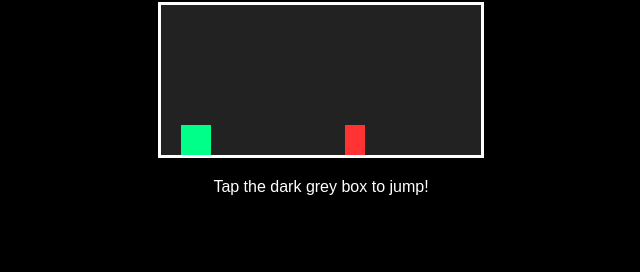
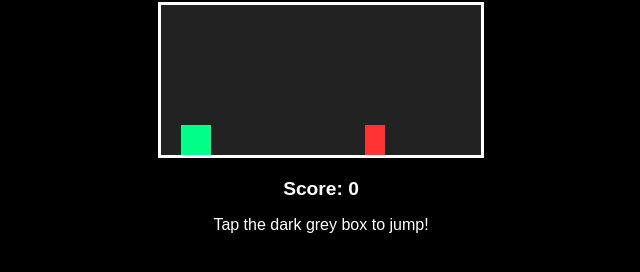
Before and after one commit to rubi1011suraj-coder/yourusername.github.io, a plain HTML site: page index.html in a window 1280 px wide. Shown: the part 98-370 px from the top of the page, without its empty margins (319-959 px from the left). Drawn offline with Linux system fonts and the light colour scheme.

Commit message:
Update index.html

```diff
--- a/index.html
+++ b/index.html
@@ -5,7 +5,6 @@
     <meta name="viewport" content="width=device-width, initial-scale=1.0">
     <title>Free Games</title>
     <style>
-        /* CSS: This handles how everything looks */
         body {
             background-color: #000000;
             color: #ffffff;
@@ -16,7 +15,7 @@
         }
 
         #game-box {
-            width: 320px; /* Small fixed width so it perfectly fits any mobile screen */
+            width: 320px;
             height: 150px;
             background-color: #222222;
             position: relative;
@@ -29,7 +28,7 @@
         #dino {
             width: 30px;
             height: 30px;
-            background-color: #00ff88; /* Bright neon green */
+            background-color: #00ff88;
             position: absolute;
             bottom: 0;
             left: 20px;
@@ -39,13 +38,12 @@
         #cactus {
             width: 20px;
             height: 30px;
-            background-color: #ff3333; /* Bright red */
+            background-color: #ff3333;
             position: absolute;
             bottom: 0;
-            left: 300px;
+            left: 320px;
         }
 
-        /* CSS Animation for jumping */
         .jump-animation {
             animation: jump 0.5s linear;
         }
@@ -55,59 +53,84 @@
             50% { bottom: 80px; }
             100% { bottom: 0; }
         }
+
+        #score-board {
+            font-size: 1.2rem;
+            margin-top: 10px;
+            font-weight: bold;
+        }
     </style>
 </head>
 <body>
 
     <h1>Free Games</h1>
 
-    <!-- The Game Window -->
     <div id="game-box" onclick="jump()">
         <div id="dino"></div>
         <div id="cactus"></div>
     </div>
 
+    <div id="score-board">Score: <span id="score">0</span></div>
     <p>Tap the dark grey box to jump!</p>
 
     <script>
-        // JS: This handles the game actions and physics
         const dino = document.getElementById("dino");
         const cactus = document.getElementById("cactus");
+        const scoreDisplay = document.getElementById("score");
+
+        let score = 0;
+        let baseSpeed = 4; // Starting speed of the red block
+        let currentSpeed = baseSpeed;
+        let isAlive = true;
 
         function jump() {
-            if (!dino.classList.contains("jump-animation")) {
+            if (!dino.classList.contains("jump-animation") && isAlive) {
                 dino.classList.add("jump-animation");
 
-                // Remove the animation class after 500ms so you can jump again
                 setTimeout(function() {
                     dino.classList.remove("jump-animation");
                 }, 500);
             }
         }
 
-        // Move the cactus across the screen
-        let cactusLeft = 300;
+        let cactusLeft = 320;
 
         function moveEnemy() {
-            cactusLeft -= 4; // Moves the red block left
+            if (!isAlive) return;
+
+            cactusLeft -= currentSpeed; // Moves using the dynamic speed variable
 
             if (cactusLeft < -20) {
-                cactusLeft = 320; // Resets it to the right side
+                cactusLeft = 320; // Reset position
+                score++;
+                scoreDisplay.innerText = score;
+
+                // EVERY 5 POINTS: Increase speed by 1
+                if (score > 0 && score % 5 === 0) {
+                    currentSpeed += 1;
+                    console.log("Speed increased! Current speed: " + currentSpeed);
+                }
             }
 
             cactus.style.left = cactusLeft + "px";
 
-            // Basic collision check
+            // Collision check
             let dinoBottom = parseInt(window.getComputedStyle(dino).getPropertyValue("bottom"));
             if (cactusLeft > 20 && cactusLeft < 50 && dinoBottom < 30) {
-                alert("Game Over! Try again.");
+                isAlive = false;
+                alert("Game Over! Final Score: " + score);
+
+                // Reset everything back to start configurations
+                score = 0;
+                currentSpeed = baseSpeed;
+                scoreDisplay.innerText = score;
                 cactusLeft = 320;
+                isAlive = true;
             }
 
             requestAnimationFrame(moveEnemy);
         }
 
-        // Start moving the block
         moveEnemy();
     </script>
 
```
